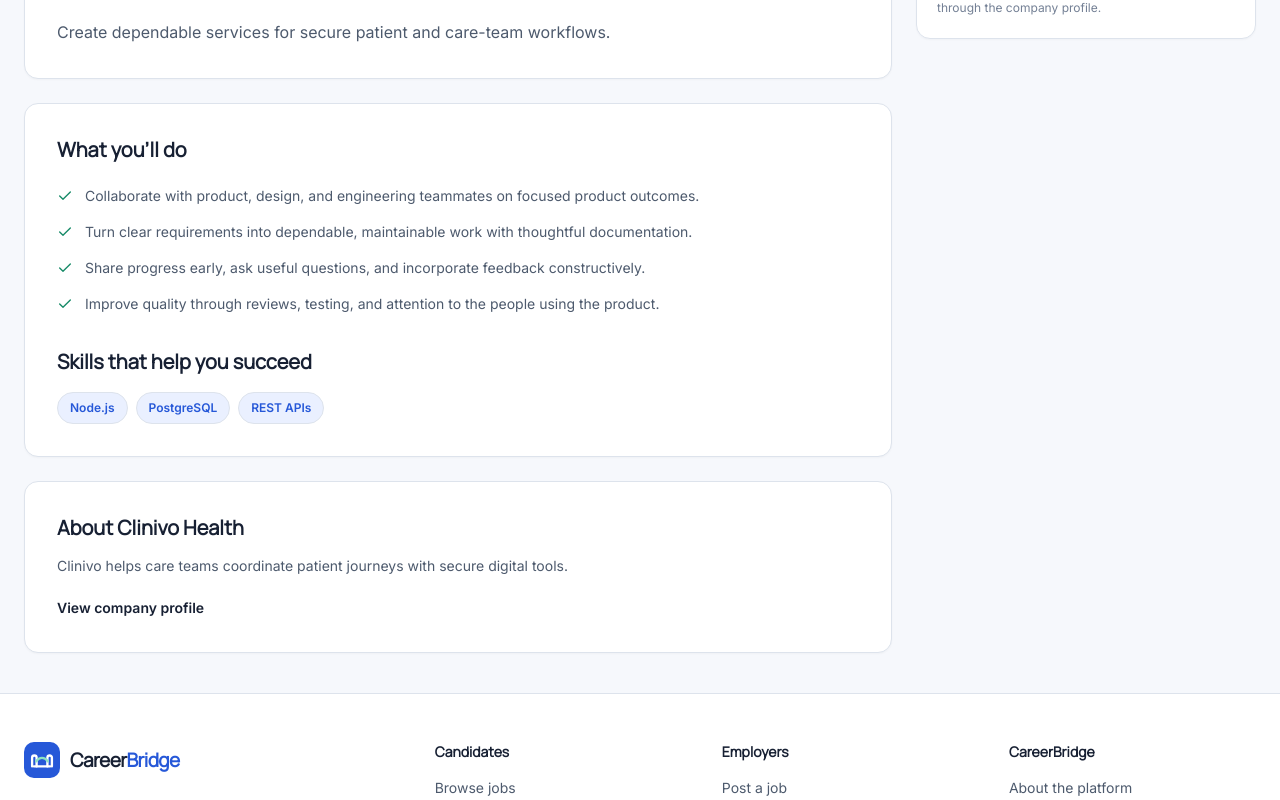
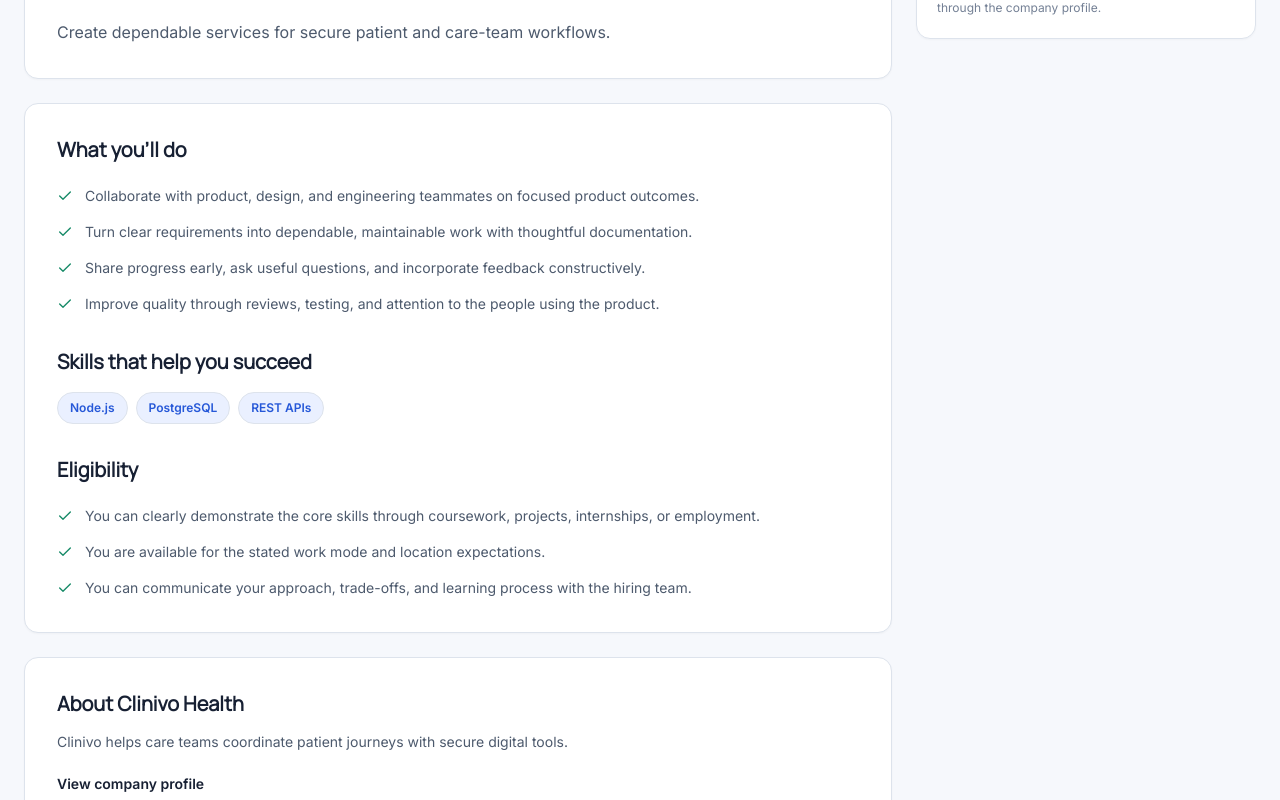
Before and after one commit to Sravanramaraju/CareerBridge-full-stack-off-campus-recruitment-platform-with-AI-assisted-r-sum-screening., a React (Vite) app: page /jobs/backend-engineer-clinivo in a window 1280 px wide. Shown: the part 418-1218 px from the top of the page. Built offline with nearby package versions, Linux system fonts and the light colour scheme.

Commit message:
feat: add transparent job eligibility guidance

```diff
--- a/src/pages/public/JobDetailPage.jsx
+++ b/src/pages/public/JobDetailPage.jsx
@@ -21,6 +21,12 @@
   'Turn clear requirements into dependable, maintainable work with thoughtful documentation.',
   'Share progress early, ask useful questions, and incorporate feedback constructively.',
   'Improve quality through reviews, testing, and attention to the people using the product.',
+];
+
+const eligibility = [
+  'You can clearly demonstrate the core skills through coursework, projects, internships, or employment.',
+  'You are available for the stated work mode and location expectations.',
+  'You can communicate your approach, trade-offs, and learning process with the hiring team.',
 ];
 
 function JobDetailLoading() {
@@ -99,6 +105,10 @@
             </ul>
             <h2 className="mt-8 font-heading text-xl font-bold">Skills that help you succeed</h2>
             <div className="mt-4 flex flex-wrap gap-2">{job.skills.map((skill) => <Badge key={skill} variant="primary" className="min-h-8 px-3">{skill}</Badge>)}</div>
+            <h2 className="mt-8 font-heading text-xl font-bold">Eligibility</h2>
+            <ul className="mt-5 grid gap-3">
+              {eligibility.map((item) => <li key={item} className="flex gap-3 text-sm leading-6 text-[var(--cb-text-secondary)]"><Check className="mt-1 size-4 shrink-0 text-[var(--cb-emerald)]" aria-hidden="true" />{item}</li>)}
+            </ul>
           </article>
 
           <article className="surface-card p-6 sm:p-8">
```
